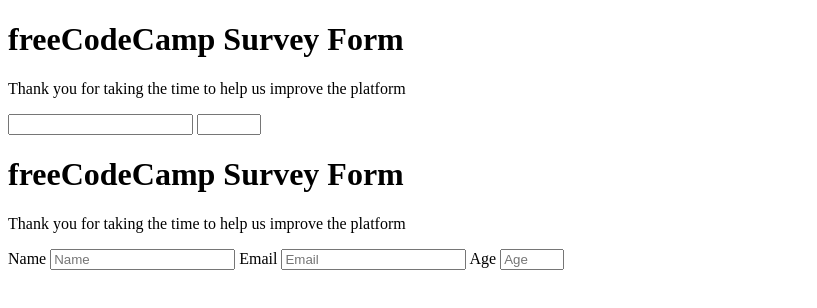
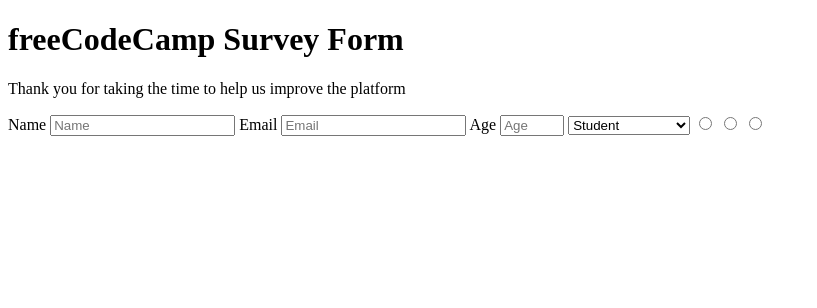
Before and after one commit to Wineshuga/MicroverseTrial, a plain HTML site: page index.html in a window 1280 px wide. Shown: the whole page, without its empty margins (0-817 px from the left). Drawn offline with Linux system fonts and the light colour scheme.

Commit message:
radio buttons and dropdown are added

```diff
--- a/index.html
+++ b/index.html
@@ -7,12 +7,6 @@
   <link rel="stylesheet" href="css/style.css">
 </head>
 
-    <h1 id="title">freeCodeCamp Survey Form</h1>
-    <p id="description">Thank you for taking the time to help us improve the platform</p>
-    <form id="survey-form">
-    <input id="name" type="text" required/>
-    <input id="number" type="number" min="1" max="100"/>
-    </form>
 <body>
   <script src="https://cdn.freecodecamp.org/testable-projects-fcc/v1/bundle.js"></script>
 
@@ -29,6 +23,17 @@
     <label id="number-label"> Age
       <input id="number" type="number" placeholder="Age" min="1" max="100" />
     </label>
+    <select id="dropdown">
+      <option>Student</option>
+      <option>Full Time learner</option>
+      <option>Full time job</option>
+    </select>
+
+    <input name="radiobutton" type="radio" value="definately"/>
+    <input name="radiobutton" type="radio" value="Maybe"/>
+    <input name="radiobutton" type="radio" value="Not sure"/>
+
+
 
   </form>
 
```
